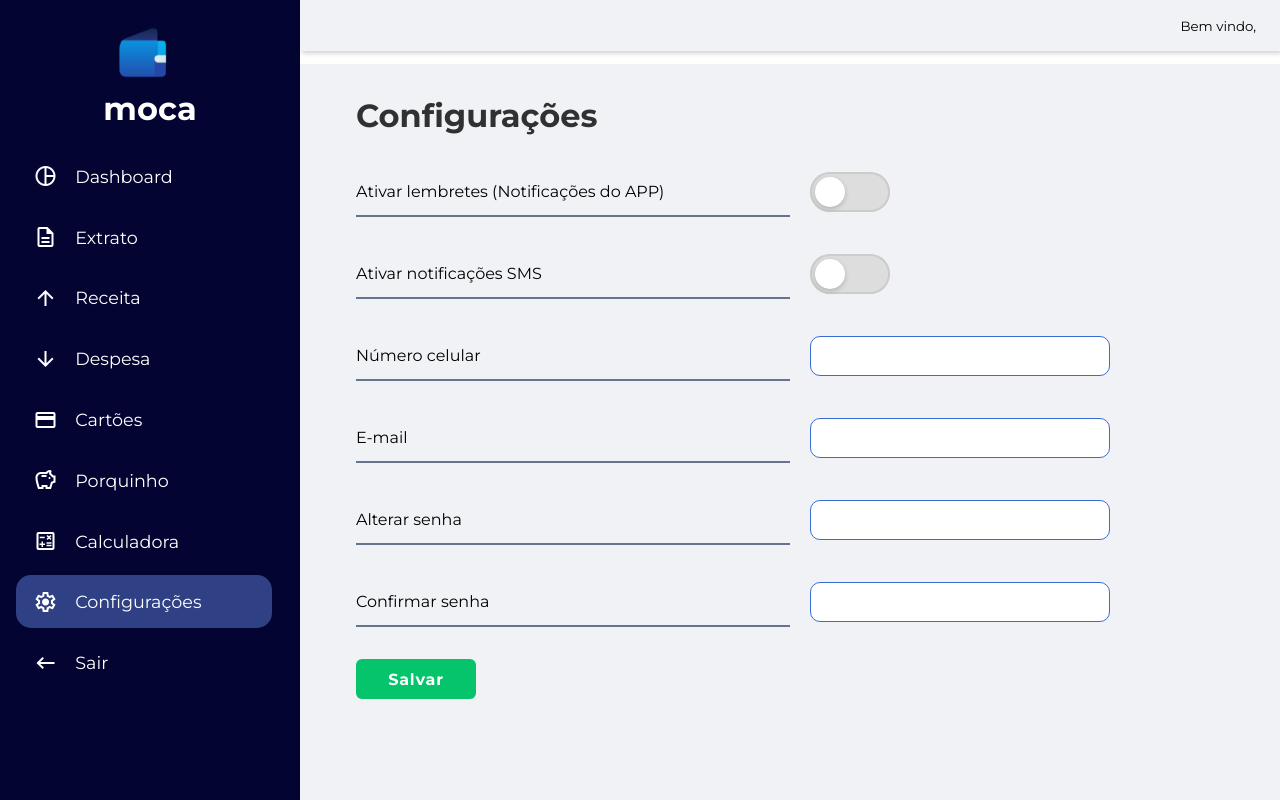
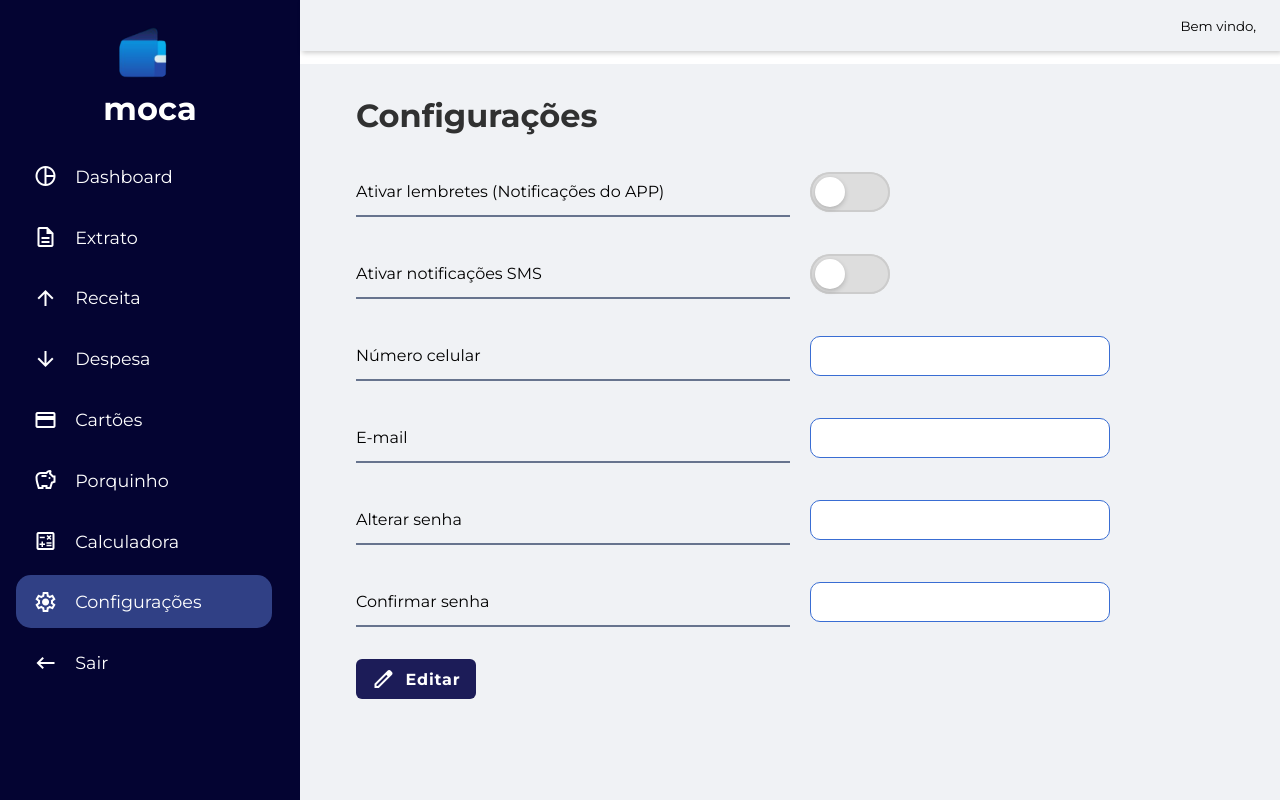
Before and after one commit to MOCA-project/mocaProject, a React (Create React App) app in the folder moca-app/: page /dashboard/configuracoes in a window 1280 px wide. Built offline with nearby package versions, Linux system fonts and the light colour scheme; no server answers.

Commit message:
alteracao de endpoints

```diff
--- a/moca-app/src/assets/css/style2.css
+++ b/moca-app/src/assets/css/style2.css
@@ -428,18 +428,17 @@
   display: flex;
   align-items: center;
   justify-content: center;
-  margin: 5em 0;
+  margin: 3em 0 -1em 0;
 }
 
 .input-paginacao input {
   width: 200px;
   text-align: center;
   border: none;
-  border-bottom: 1px solid #2152FF;
   background-color: transparent;
   font-size: 1.1em;
   font-weight: 700;
-  color: #2152FF;
+  color: var(--text-gray);
 }
 
 .heading {
@@ -1012,6 +1011,23 @@
   border-bottom: 2px solid #67748E;
 }
 
+.config-btn-editar {
+  width: 120px;
+  height: 40px;
+  font-size: 1em;
+  font-weight: 700;
+  letter-spacing: 0.050em;
+  border-radius: 6px;
+  border: none;
+  background-color: #1C1C58;
+  color: #fff;
+  cursor: pointer;
+  display: flex;
+  align-items: center;
+  justify-content: center;
+  gap: 10px;
+}
+
 .config-btn {
   width: 120px;
   height: 40px;
@@ -1023,6 +1039,10 @@
   background-color: #05c46b;
   color: #fff;
   cursor: pointer;
+  display: flex;
+  align-items: center;
+  justify-content: center;
+  gap: 10px;
 }
 
 .toggle-switch {
--- a/moca-app/src/components/CardPorquinho.jsx
+++ b/moca-app/src/components/CardPorquinho.jsx
@@ -29,7 +29,7 @@ function CardPorquinho(props) {
     const formatPorcentagem = (value) => `${value.toFixed(0)}%`;
 
     return (
-        <div className="card-porquinho" onClick={props.onClick}>
+        <div className="card-porquinho" onClick={props.onClick} style={{cursor: "pointer"}}>
             <div className="icone">
                 <h2>{props.opcao.nome}</h2>
                 <br />
--- a/moca-app/src/pages/Dashboards/Configuracoes.jsx
+++ b/moca-app/src/pages/Dashboards/Configuracoes.jsx
@@ -1,9 +1,40 @@
+import { useEffect } from "react";
+import api from "../../api";
 import Sidebar from "../../components/Sidebar";
+import { useState } from "react";
 
 function Configuracoes() {
 
     // Atributos
     const nomeUsuario = localStorage.getItem("nome");
+    const idUsuario = localStorage.getItem("id");
+    const [configUsuario, setConfigUsuario] = useState([]);
+    const [editar, setEditar] = useState(false);
+    const [sms, setSms] = useState();
+    const [enviaEmail, setEnviaEmail] = useState();
+    const [email, setEmail] = useState();
+    const [telefone, setTelefone] = useState();
+    const [senha, setSenha] = useState();
+    const [confirmeSenha, setConfirmeSenha] = useState();
+
+    function requisicao() {
+        api.get(`usuarios/config/${idUsuario}`).then((response) => {
+            console.log(response.data);
+            setConfigUsuario(response.data);
+        });
+    }
+
+    function salvarEdicao() {
+        api.patch(`usuarios/config/${idUsuario}`, {
+
+        }).then((response) => {
+            console.log(response);
+        })
+    }
+
+    useEffect(() => {
+        requisicao();
+    }, [])
 
     // Return do HTML
     return (
@@ -30,7 +61,7 @@ function Configuracoes() {
                             <div className="section-config">
                                 <span>Ativar lembretes (Notificações do APP)</span>
                                 <label className="toggle-switch">
-                                    <input type="checkbox" />
+                                    <input type="checkbox" defaultChecked={configUsuario.enviaSms} disabled={editar}/>
                                     <div className="toggle-switch-background">
                                         <div className="toggle-switch-handle"></div>
                                     </div>
@@ -39,7 +70,7 @@ function Configuracoes() {
                             <div className="section-config">
                                 <span>Ativar notificações SMS</span>
                                 <label className="toggle-switch">
-                                    <input type="checkbox" />
+                                    <input type="checkbox" defaultChecked={configUsuario.enviaEmail} disabled={editar}/>
                                     <div className="toggle-switch-background">
                                         <div className="toggle-switch-handle"></div>
                                     </div>
@@ -48,21 +79,22 @@ function Configuracoes() {
                             </div>
                             <div className="section-config">
                                 <span>Número celular</span>
-                                <input type="text" className="input-text-config" />
+                                <input type="text" className="input-text-config" defaultValue={configUsuario.telefone} disabled={editar}/>
                             </div>
                             <div className="section-config">
                                 <span>E-mail</span>
-                                <input type="text" className="input-text-config" />
+                                <input type="text" className="input-text-config" defaultValue={configUsuario.email} disabled={editar}/>
                             </div>
                             <div className="section-config">
                                 <span>Alterar senha</span>
-                                <input type="password" className="input-text-config" />
+                                <input type="password" className="input-text-config" disabled={editar} />
                             </div>
                             <div className="section-config">
                                 <span>Confirmar senha</span>
-                                <input type="password" className="input-text-config" />
+                                <input type="password" className="input-text-config" disabled={editar}/>
                             </div>
-                            <button className="config-btn">Salvar</button>
+                            {editar === false ? <button className="config-btn-editar" onClick={()=>setEditar(true)}><span className="material-symbols-outlined">edit</span> Editar</button> :
+                            <button className="config-btn" onClick={()=>{setEditar(false)}}><span className="material-symbols-outlined">save</span> Salvar</button>}
                         </div>
                     </div>
                 </main>
--- a/moca-app/src/pages/Dashboards/Porquinho.jsx
+++ b/moca-app/src/pages/Dashboards/Porquinho.jsx
@@ -20,8 +20,8 @@ function Porquinho() {
 
     // Funções
     function requisicao() {
-        api.get(`porquinhos/`).then((response) => {
-            console.log(response.data);
+        api.get(`porquinhos/${idUsuario}`).then((response) => {
+            // console.log(response.data);
             setPorquinhosUsuario(response.data);
         });
     }
@@ -30,7 +30,6 @@ function Porquinho() {
     }, []);
 
     function handleClick(idPorquinho) {
-        console.log(`Clicou no porquinho ${idPorquinho}`);
         navigate(`/dashboard/porquinho/extrato/${idPorquinho}`);
         api.get(`porquinhos/mostrarPorcentagem/${idUsuario}/${idPorquinho}`).then((response) => {
             setPorcentagem(response.data);
--- a/moca-app/src/pages/Dashboards/PorquinhoExtrato.jsx
+++ b/moca-app/src/pages/Dashboards/PorquinhoExtrato.jsx
@@ -25,16 +25,25 @@ function PorquinhoExtrato() {
     function requisicao() {
         api.get(`porquinhos/${idUsuario}/${idPorquinho}`).then((response) => {
             setDadosPorquinho(response.data);
-            console.log(response.data)
-        })
+            console.log(response.data);
+        });
 
         api.get(`porquinhos/mostrarPorcentagem/${idUsuario}/${idPorquinho}`).then((response) => {
             setPorcentagem(response.data);
         });
     }
 
+    function extratoPorquinho(){
+        api.get(`/porquinhos/historico/${idPorquinho}`).then((response) => {
+            console.log(response);
+        }).catch((err) => {
+            console.error(err);
+        });
+    }
+
     useEffect(() => {
         requisicao();
+        extratoPorquinho();
     }, [])
 
     // Return do HTML
```
